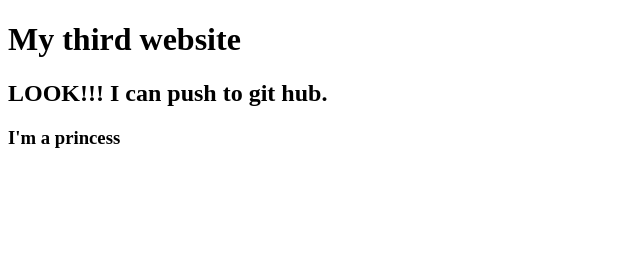
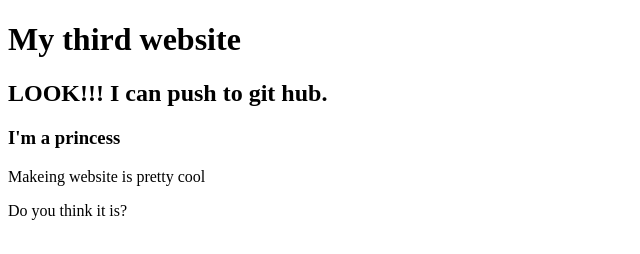
Before and after one commit to ftabassum759/my-third-website, a plain HTML site: page index.html in a window 1280 px wide. Shown: the whole page, without its empty margins (0-640 px from the left). Drawn offline with Linux system fonts and the light colour scheme.

Commit message:
cool to explore

```diff
--- a/index.html
+++ b/index.html
@@ -9,5 +9,7 @@
     <h1>My third website</h1>
     <h2>LOOK!!! I can push to git hub.</h2>
     <h3>I'm a princess</h3>
+    <p>Makeing website is pretty cool</p>
+    <p>Do you think it is?</p>
 </body>
 </html>
```
